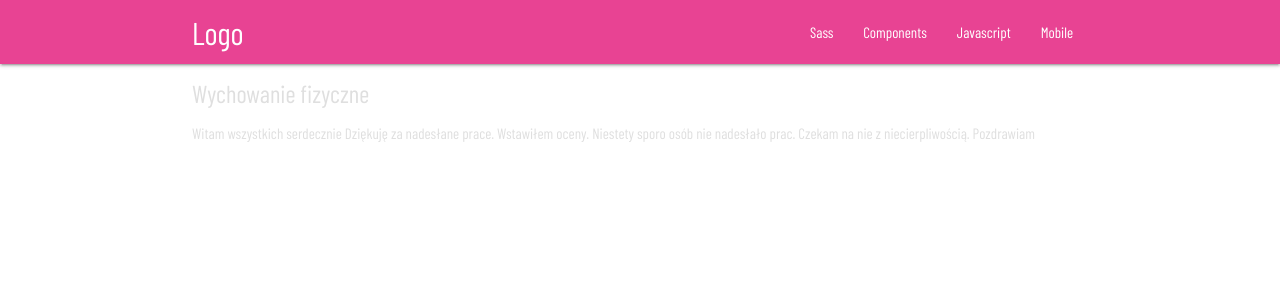
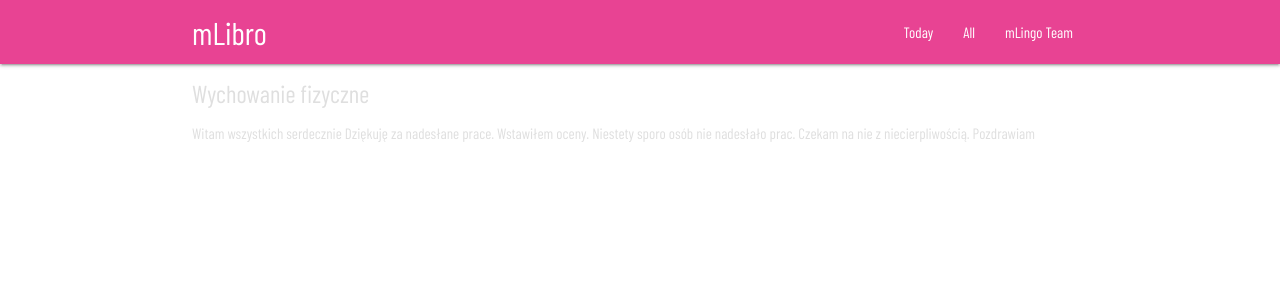
Before and after one commit to mLingoTeam/mLibroApp, a React (Create React App) app in the folder mlibro/: page /zadania/03f0a57b-38d2-4039-8449-e57c662ca3d5 in a window 1280 px wide. Shown: the top 300 px of the page. Built offline with nearby package versions, Linux system fonts and the light colour scheme; a web font is replaced by a local one.

Commit message:
change navbar

```diff
--- a/mlibro/src/App.css
+++ b/mlibro/src/App.css
@@ -32,3 +32,7 @@
 nav{
   background-color: #e84393 !important;
 }
+
+.sidenav-trigger{
+  font-size: 28px;
+}
--- a/mlibro/src/components/Header.js
+++ b/mlibro/src/components/Header.js
@@ -6,22 +6,20 @@ const Header = () => {
         <div className="header">
                 <nav className="navbar-fixed">
                     <div className="nav-wrapper container">
-                    <a href="#!" className="brand-logo">Logo</a>
+                    <a href="#!" className="brand-logo">mLibro</a>
                     <a href="#" data-target="mobile-demo" className="sidenav-trigger"><FaHamburger/></a>
                     <ul className="right hide-on-med-and-down">
-                        <li><a href="sass.html">Sass</a></li>
-                        <li><a href="badges.html">Components</a></li>
-                        <li><a href="collapsible.html">Javascript</a></li>
-                        <li><a href="mobile.html">Mobile</a></li>
+                        <li><a href="sass.html">Today</a></li>
+                        <li><a href="badges.html">All</a></li>
+                        <li><a href="collapsible.html">mLingo Team</a></li>
                     </ul>
                     </div>
                 </nav>
 
                 <ul className="sidenav" id="mobile-demo">
-                    <li><a href="sass.html">Sass</a></li>
-                    <li><a href="badges.html">Components</a></li>
-                    <li><a href="collapsible.html">Javascript</a></li>
-                    <li><a href="mobile.html">Mobile</a></li>
+                        <li><a href="sass.html">Today</a></li>
+                        <li><a href="badges.html">All</a></li>
+                        <li><a href="collapsible.html">mLingo Team</a></li>
                 </ul>
         </div>
     )
```
